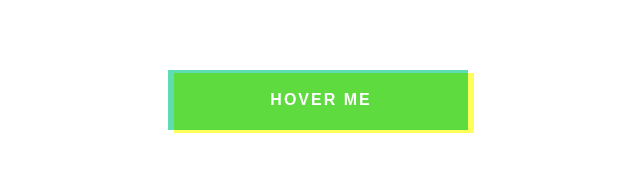
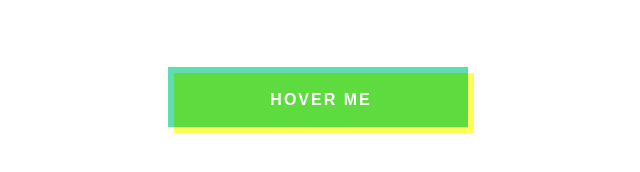
Before and after one commit to Utkarsh-kamra/WebDev100, a plain HTML site: page 05. Top 5 Creative Buttons/btn3/index.html in a window 1280 px wide. Shown: the part 308-480 px from the top of the page, 319-959 px from the left. Drawn offline with Linux system fonts and the light colour scheme.

Commit message:
Top 5 Ctreative Buttons

```diff
--- a/05. Top 5 Creative Buttons/btn3/style.css
+++ b/05. Top 5 Creative Buttons/btn3/style.css
@@ -24,7 +24,7 @@ a{
 a:before{
     content: "";
     position: absolute;
-    top: -3xp;
+    top: -3px;
     left: -3px;
     width: 100%;
     height: 100%;
```
